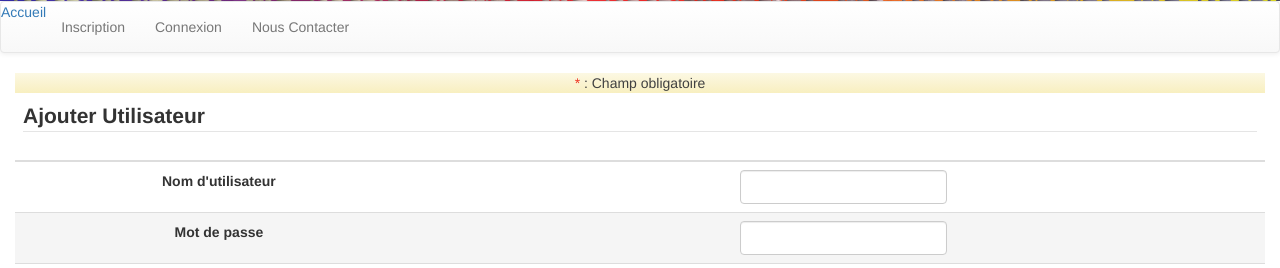
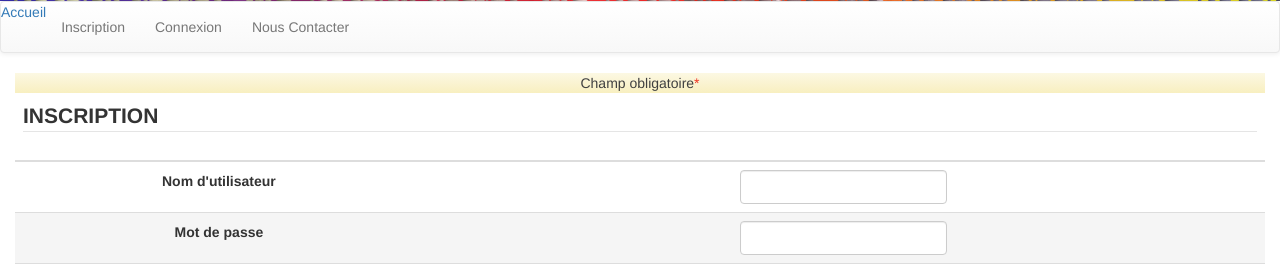
Before and after one commit to NeoLied/AccorderieCakePhp, a CakePHP app: the page made by app/View/Users/add.ctp in a window 1280 px wide. Shown: the part 166-434 px from the top of the page. Run offline with PHP 8.4 and a stand-in for CakePHP, Linux system fonts and the light colour scheme; the template is opened without the code that fills it, so the values that code supplies are empty; form fields are guessed from the names that the template uses; some libraries are stand-ins or nearby versions.

Commit message:
ergonomie inscription

```diff
--- a/app/View/Users/add.ctp
+++ b/app/View/Users/add.ctp
@@ -4,13 +4,13 @@
 	<?php echo $this->Form->create('User', array('type' => 'post', 'class'=>'form-inline'));?>
 	<fieldset>
 
-		<div class="alert-warning" style="text-align: center; color: #404040"><span style="color: #e32; display:inline;">*</span> : Champ obligatoire</div>
+		<div class="alert-warning" style="text-align: center; color: #404040">Champ obligatoire<span style="color: #e32; display:inline;">*</span> </div>
 
 		<div class="table-responsive">
 			<table class="table table-hover" style="text-align:center;">
 				<thead>
 				<tr>
-					<th colspan="99"><legend><?php echo __('Ajouter Utilisateur'); ?></legend></th>
+					<th colspan="99"><legend><?php echo __('INSCRIPTION'); ?></legend></th>
 				</tr>
 				</thead>
 				<tbody>
```
